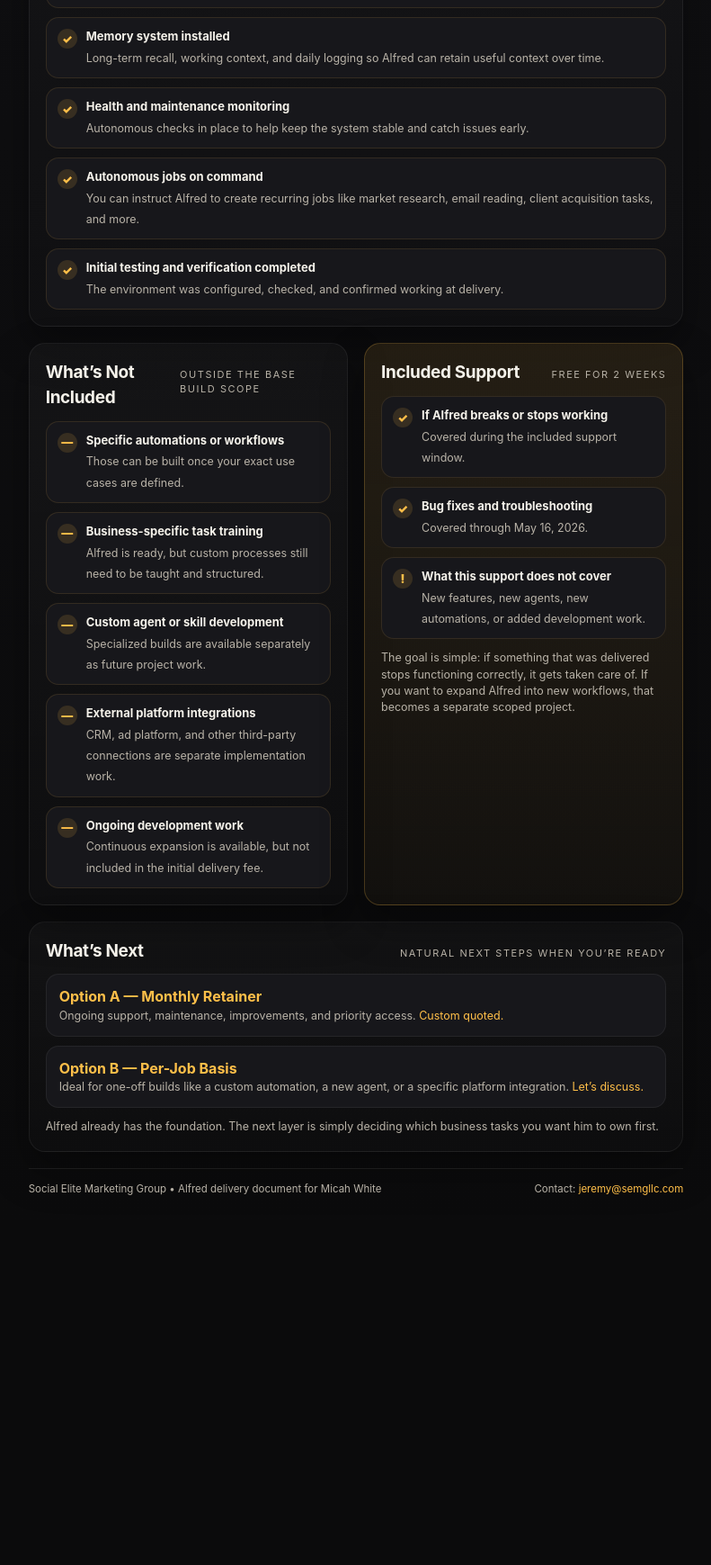
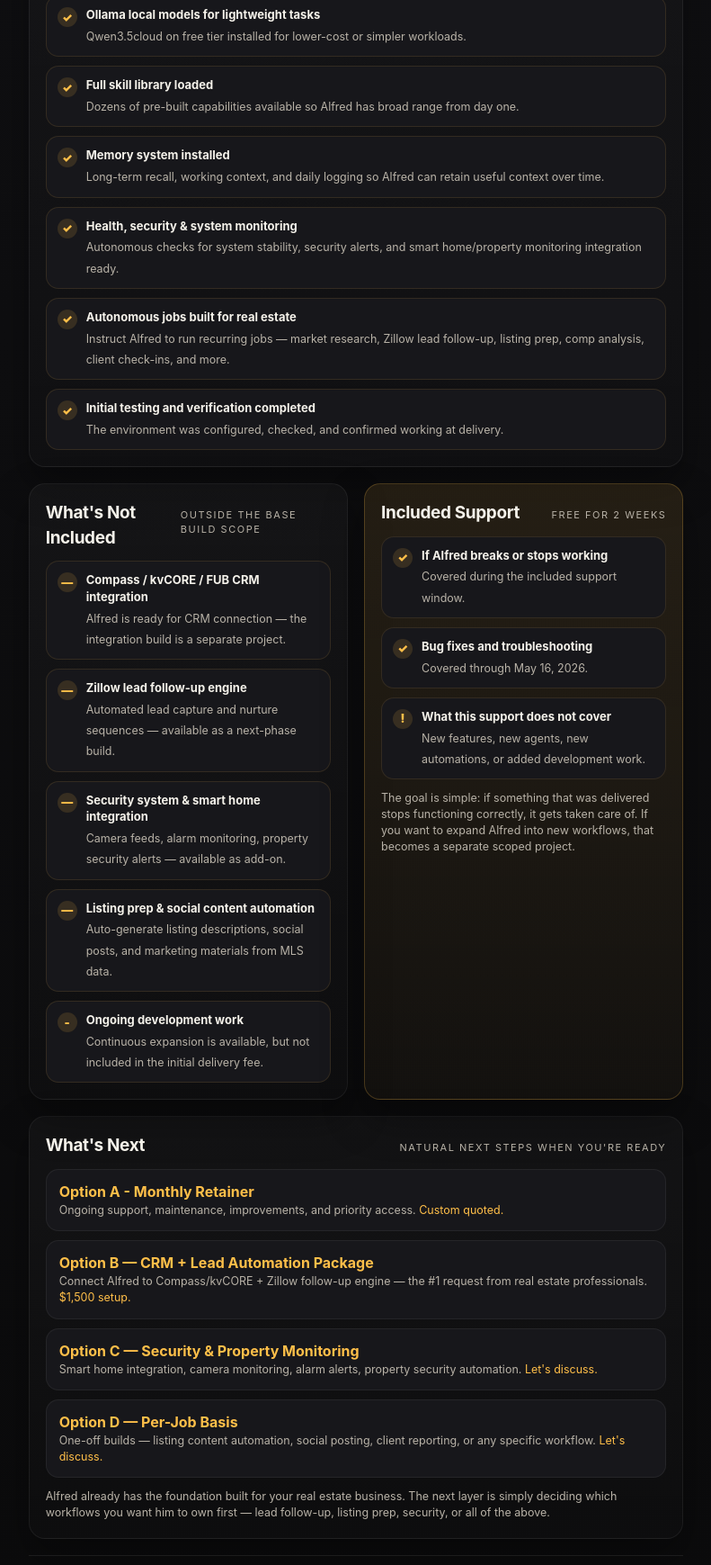
Before and after one commit to Boris148/micah-alfred-delivery, a plain HTML site: page index.html in a window 1280 px wide. Shown: the part 1061-2800 px from the top of the page at 90% size, without its empty margins (244-1035 px from the left). Before the commit the page ends 2423 px from the top, so only its background shows below. Drawn offline with Linux system fonts and the light colour scheme.

Commit message:
Update: real estate focus, security systems, Compass CRM pain points

```diff
--- a/index.html
+++ b/index.html
@@ -268,7 +268,7 @@
       <div>
         <div class="eyebrow">Social Elite Marketing Group</div>
         <h1>Alfred Delivery & Support Overview</h1>
-        <p class="subhead">Built for Micah White — your AI operator is installed, configured, tested, and ready to work.</p>
+        <p class="subhead">Built for Micah White - your AI operator is installed, configured, tested, and ready to work.</p>
       </div>
       <div class="status-card">
         <div class="label">Base Build</div>
@@ -279,7 +279,7 @@
 
     <section class="grid">
       <div class="card">
-        <p class="hero-note">Micah, Alfred is now set up as your personal AI agent environment with the core infrastructure in place for autonomous work, memory, monitoring, and future expansion.</p>
+        <p class="hero-note">Micah, Alfred is now set up as your personal AI operator — built specifically for your real estate business at Compass. The core infrastructure is in place for autonomous work, memory, monitoring, and expansion into every area of your business.</p>
         <div class="meta">
           <div><strong>Client:</strong> Micah White</div>
           <div><strong>Agent:</strong> Alfred</div>
@@ -289,15 +289,17 @@
       </div>
 
       <div class="card capability-box">
-        <div class="section-kicker">What Alfred can do</div>
+        <div class="section-kicker">Built for Real Estate</div>
         <h2 style="margin-top:4px;">Core Capabilities</h2>
         <div class="cap-grid">
-          <div class="cap-pill">Create and run cron-based autonomous jobs</div>
-          <div class="cap-pill">Use long-term memory and working context</div>
-          <div class="cap-pill">Handle lightweight local-model tasks</div>
-          <div class="cap-pill">Use premium cloud models when needed</div>
-          <div class="cap-pill">Read, organize, and process information</div>
-          <div class="cap-pill">Support future automations and custom workflows</div>
+          <div class="cap-pill">Automate lead follow-up &amp; nurture sequences</div>
+          <div class="cap-pill">Monitor listings, comps &amp; market data</div>
+          <div class="cap-pill">CRM integration ready (Compass, kvCORE, FUB)</div>
+          <div class="cap-pill">Security system monitoring &amp; smart home automation</div>
+          <div class="cap-pill">Listing content, social posts &amp; marketing copy</div>
+          <div class="cap-pill">Zillow/Realtor lead capture &amp; qualification</div>
+          <div class="cap-pill">Autonomous background research &amp; reporting</div>
+          <div class="cap-pill">Schedule management &amp; showing coordination</div>
         </div>
       </div>
     </section>
@@ -315,8 +317,8 @@
         <div class="value-item"><div class="check">✓</div><div><strong>Ollama local models for lightweight tasks</strong><span>Qwen3.5cloud on free tier installed for lower-cost or simpler workloads.</span></div></div>
         <div class="value-item"><div class="check">✓</div><div><strong>Full skill library loaded</strong><span>Dozens of pre-built capabilities available so Alfred has broad range from day one.</span></div></div>
         <div class="value-item"><div class="check">✓</div><div><strong>Memory system installed</strong><span>Long-term recall, working context, and daily logging so Alfred can retain useful context over time.</span></div></div>
-        <div class="value-item"><div class="check">✓</div><div><strong>Health and maintenance monitoring</strong><span>Autonomous checks in place to help keep the system stable and catch issues early.</span></div></div>
-        <div class="value-item"><div class="check">✓</div><div><strong>Autonomous jobs on command</strong><span>You can instruct Alfred to create recurring jobs like market research, email reading, client acquisition tasks, and more.</span></div></div>
+        <div class="value-item"><div class="check">✓</div><div><strong>Health, security &amp; system monitoring</strong><span>Autonomous checks for system stability, security alerts, and smart home/property monitoring integration ready.</span></div></div>
+        <div class="value-item"><div class="check">✓</div><div><strong>Autonomous jobs built for real estate</strong><span>Instruct Alfred to run recurring jobs — market research, Zillow lead follow-up, listing prep, comp analysis, client check-ins, and more.</span></div></div>
         <div class="value-item"><div class="check">✓</div><div><strong>Initial testing and verification completed</strong><span>The environment was configured, checked, and confirmed working at delivery.</span></div></div>
       </div>
     </section>
@@ -324,15 +326,15 @@
     <section class="two-col">
       <div class="card">
         <div class="section-title">
-          <h2>What’s Not Included</h2>
+          <h2>What's Not Included</h2>
           <div class="section-kicker">Outside the base build scope</div>
         </div>
         <div class="simple-list">
-          <div class="simple-item"><div class="check">—</div><div><strong>Specific automations or workflows</strong><span>Those can be built once your exact use cases are defined.</span></div></div>
-          <div class="simple-item"><div class="check">—</div><div><strong>Business-specific task training</strong><span>Alfred is ready, but custom processes still need to be taught and structured.</span></div></div>
-          <div class="simple-item"><div class="check">—</div><div><strong>Custom agent or skill development</strong><span>Specialized builds are available separately as future project work.</span></div></div>
-          <div class="simple-item"><div class="check">—</div><div><strong>External platform integrations</strong><span>CRM, ad platform, and other third-party connections are separate implementation work.</span></div></div>
-          <div class="simple-item"><div class="check">—</div><div><strong>Ongoing development work</strong><span>Continuous expansion is available, but not included in the initial delivery fee.</span></div></div>
+          <div class="simple-item"><div class="check">—</div><div><strong>Compass / kvCORE / FUB CRM integration</strong><span>Alfred is ready for CRM connection — the integration build is a separate project.</span></div></div>
+          <div class="simple-item"><div class="check">—</div><div><strong>Zillow lead follow-up engine</strong><span>Automated lead capture and nurture sequences — available as a next-phase build.</span></div></div>
+          <div class="simple-item"><div class="check">—</div><div><strong>Security system &amp; smart home integration</strong><span>Camera feeds, alarm monitoring, property security alerts — available as add-on.</span></div></div>
+          <div class="simple-item"><div class="check">—</div><div><strong>Listing prep &amp; social content automation</strong><span>Auto-generate listing descriptions, social posts, and marketing materials from MLS data.</span></div></div>
+          <div class="simple-item"><div class="check">-</div><div><strong>Ongoing development work</strong><span>Continuous expansion is available, but not included in the initial delivery fee.</span></div></div>
         </div>
       </div>
 
@@ -352,18 +354,26 @@
 
     <section class="card" style="margin-top:18px;">
       <div class="section-title">
-        <h2>What’s Next</h2>
-        <div class="section-kicker">Natural next steps when you’re ready</div>
+        <h2>What's Next</h2>
+        <div class="section-kicker">Natural next steps when you're ready</div>
       </div>
       <div class="next-option">
-        <strong class="gold">Option A — Monthly Retainer</strong>
+        <strong class="gold">Option A - Monthly Retainer</strong>
         <p class="muted">Ongoing support, maintenance, improvements, and priority access. <span class="gold">Custom quoted.</span></p>
       </div>
       <div class="next-option">
-        <strong class="gold">Option B — Per-Job Basis</strong>
-        <p class="muted">Ideal for one-off builds like a custom automation, a new agent, or a specific platform integration. <span class="gold">Let’s discuss.</span></p>
+        <strong class="gold">Option B — CRM + Lead Automation Package</strong>
+        <p class="muted">Connect Alfred to Compass/kvCORE + Zillow follow-up engine — the #1 request from real estate professionals. <span class="gold">$1,500 setup.</span></p>
       </div>
-      <p class="small" style="margin-top:12px;">Alfred already has the foundation. The next layer is simply deciding which business tasks you want him to own first.</p>
+      <div class="next-option">
+        <strong class="gold">Option C — Security &amp; Property Monitoring</strong>
+        <p class="muted">Smart home integration, camera monitoring, alarm alerts, property security automation. <span class="gold">Let's discuss.</span></p>
+      </div>
+      <div class="next-option">
+        <strong class="gold">Option D — Per-Job Basis</strong>
+        <p class="muted">One-off builds — listing content automation, social posting, client reporting, or any specific workflow. <span class="gold">Let's discuss.</span></p>
+      </div>
+      <p class="small" style="margin-top:12px;">Alfred already has the foundation built for your real estate business. The next layer is simply deciding which workflows you want him to own first — lead follow-up, listing prep, security, or all of the above.</p>
     </section>
 
     <footer class="footer">
```
